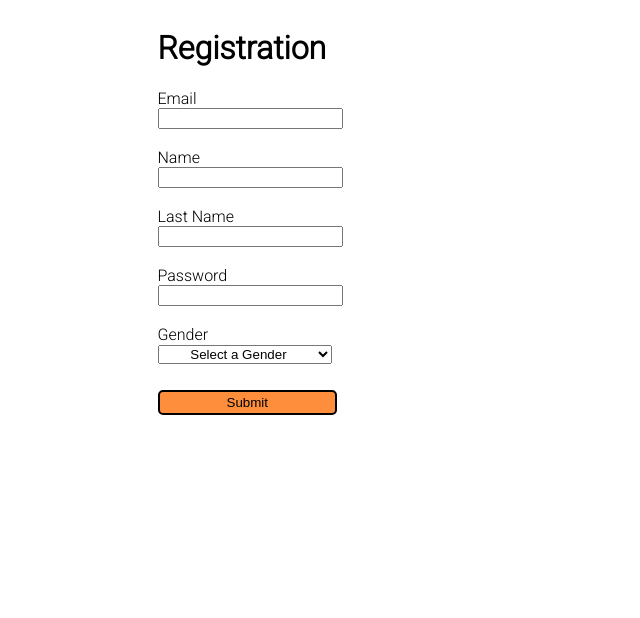
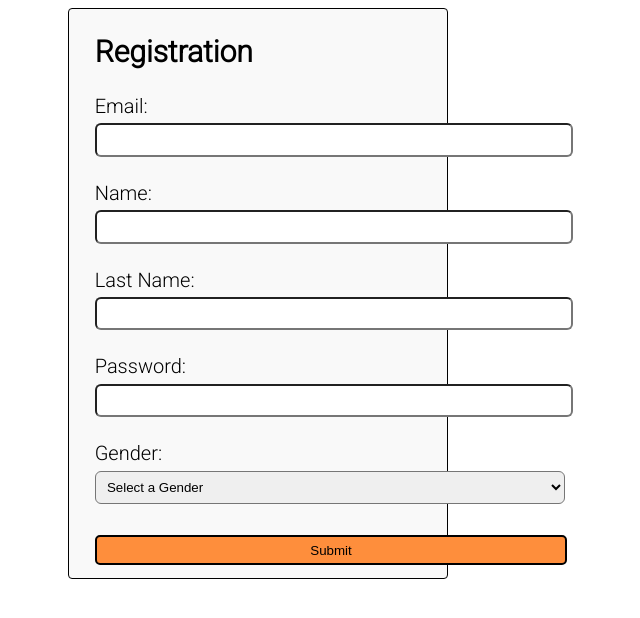
Before and after one commit to Larkorin/Demo, a SvelteKit app in the folder demo/: page /registration in a window 1280 px wide. Shown: the top 618 px of the page, without its empty margins (390-1030 px from the left). Built offline with nearby package versions, Linux system fonts and the light colour scheme.

Commit message:
Se rediseño el formulario de registro

```diff
--- a/demo/src/routes/registration/+page.svelte
+++ b/demo/src/routes/registration/+page.svelte
@@ -1,26 +1,38 @@
+<script>
+</script>
+
 <body>
-    <div>
+	<div class="container">
 		<form>
-            <h1>Registration</h1>
-            <label for="email">Email</label><br />
-            <input type="email" name="email" /> <br/> <br>
+			<h2>Registration</h2>
+			<div class="form-pregunta">
+				<label for="email">Email:</label>
+				<input type="email" name="email" /> <br /> <br />
+			</div>
 
-            <label for="name">Name</label> <br />
-            <input type="text" name="name" /> <br /> <br>
+			<div class="form-pregunta">
+				<label for="name">Name:</label>
+				<input type="text" name="name" /> <br /> <br />
+			</div>
 
-            <label for="password">Last Name</label> <br />
-            <input type="lastName" name="password" /> <br /> <br>
+			<div class="form-pregunta">
+				<label for="lastName">Last Name:</label>
+				<input type="text" name="lastName" /> <br /> <br />
+			</div>
 
-            <label for="passwordConfirmation">Password</label>
-            <br />
-            <input type="password" name="passwordConfirmation" /> <br /> <br>
+			<div class="form-pregunta">
+				<label for="password">Password:</label>
+				<input type="password" name="passwordConfirmation" /> <br /> <br />
+			</div>
 
-            <label for="Gender">Gender</label><br>
+			<div class="form-pregunta">
+				<label for="Gender">Gender:</label>
 				<select id="gender" class="gender-form">
 					<option hidden disabled selected>Select a Gender</option>
 					<option>Femenino</option>
 					<option>Masculino</option>
-            </select> <br> <br>
+				</select> <br /> <br />
+			</div>
 			<button class="crear-cuenta">Submit</button>
 		</form>
 	</div>
@@ -31,32 +43,43 @@
 	body {
 		display: flex;
 		justify-content: center;
-        font-family: "Roboto", sans-serif;
-        font-size: 20px111;
+        width: 100%;
+		font-family: 'Roboto', sans-serif;
+		font-size: 20px;
 	}
-    div {
+	.container {
 		box-sizing: border-box;
+        padding-left: 2%;
 		padding-bottom: 1%;
-        justify-content: center;
 		display: flex;
-        width: 100%;
+		width: 30%;
+        background-color: #f9f9f9;
+        border-radius: 4px;
+        border: solid 1px black;
 	}
 	label {
-        margin-bottom: 10%;
+		padding-bottom: 3%;
+        display: block;
+	}
+    input, select {
+        border-radius: 6px;
+        padding: 4%;
+    }
+    input {
+        padding-right: 160%;
     }
 	.crear-cuenta {
-        background-color: #FE8E3C;
-        border: solid  2px #000000;
+		background-color: #fe8e3c;
+		border: solid 2px #000000;
 		margin-top: 4%;
-        padding-top: 3px;
-        padding-bottom: 3px;
-        padding-left: 67px;
-        padding-right: 67px;
+		padding-top: 3%;
+		padding-bottom: 3%;
+		padding-left: 118%;
+		padding-right: 118%;
 		border-radius: 5px;
 		cursor: pointer;
 	}
 	.gender-form {
-        padding-left: 15%;
-        padding-right: 15%;
+		padding-right: 190%;
 	}
 </style>
```
Lines whose indentation alone changed are shown as unchanged.
